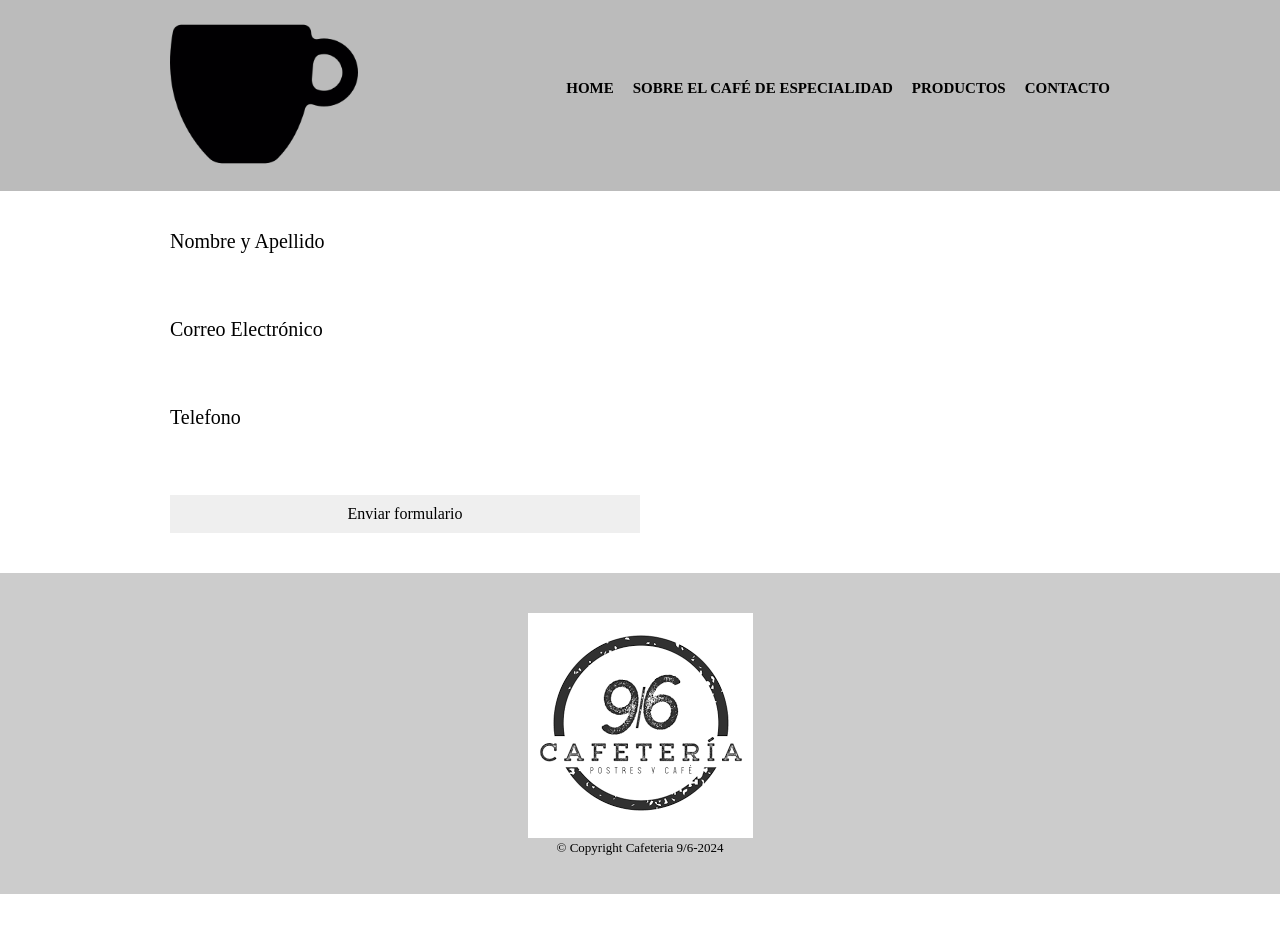
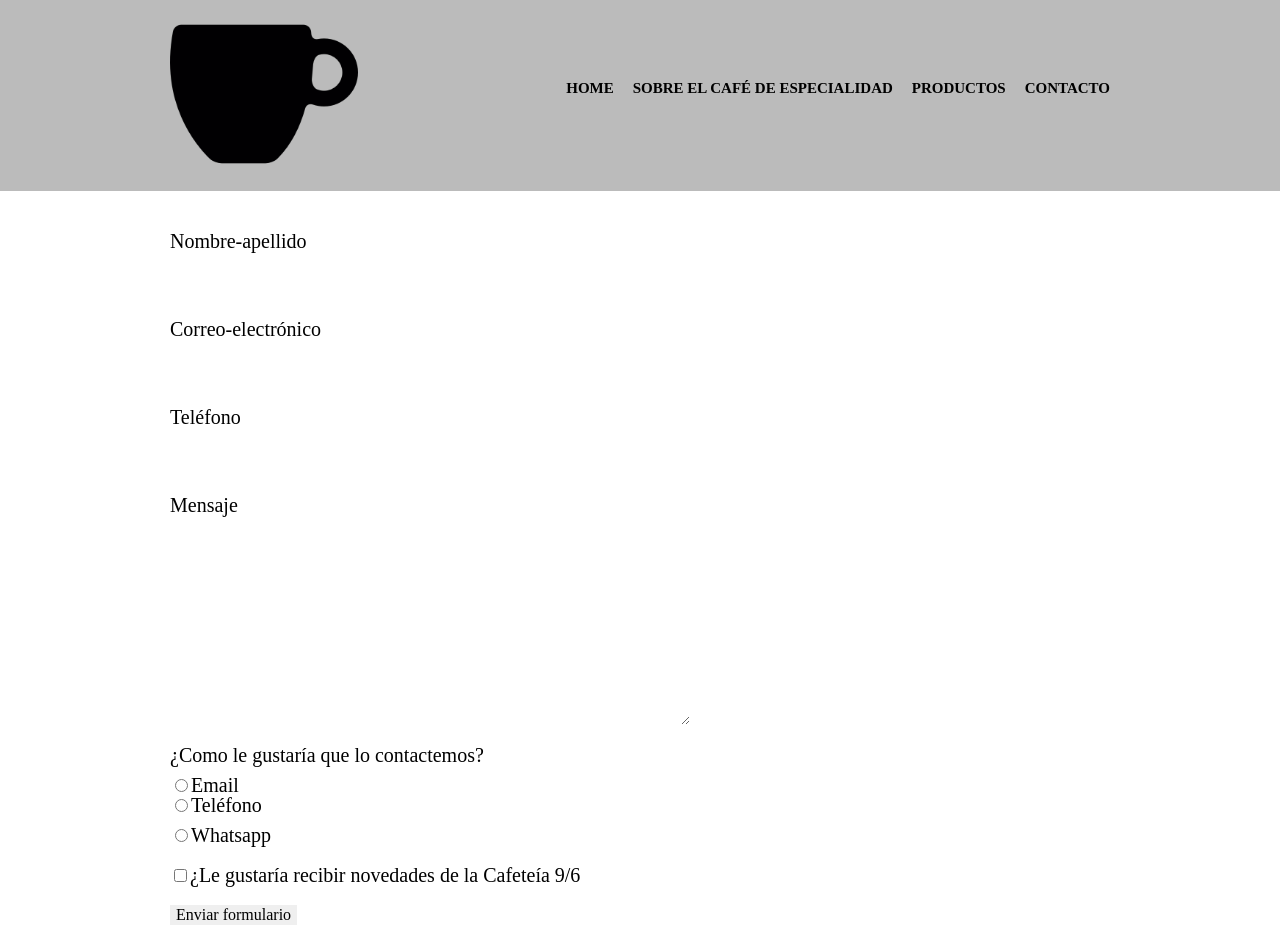
Before and after one commit to ZulmaMartinez24/Trabajo-Codo-2024, a plain HTML site: page contacto.html in a window 1280 px wide. Shown: the top 952 px of the page. Before the commit the page ends 894 px from the top, so only its background shows below. Drawn offline with Linux system fonts and the light colour scheme.

Commit message:
1st commit
Cambios en form, form label y form input

```diff
--- a/contacto.html
+++ b/contacto.html
@@ -9,6 +9,7 @@
 </head>
 <body>
     <header>
+
     <div class="caja">
         <div>
         <h1><img src="img/imagenTaza.png" class="imagenTaza"></h1>
@@ -24,26 +25,42 @@
 </header >
 <main>
     <form>
-            <label for="nombreapellido">Nombre y Apellido</label>
-            <input type="text" id="nombreapellido">
+        <label for ="nombreapellido">Nombre-apellido</label>
+        <input type ="text" id ="nombreapellido" class ="input-padron">
 
-              <label for="correoelectronico">Correo Electrónico</label>
-             <input type="text" id="correoelectronico">
+        <label for ="correoelectronico">Correo-electrónico</label>
+        <input type="text" id="correoelectronico" class="input-padron">
 
-            <label for="telefono">Telefono</label>
-            <input type="text" id="telefono">
+        <label for="telefono">Teléfono</label>
+        <input type="text" id="telefono" class="input-padron">
 
-            <input type="submit" value="Enviar formulario">
+        <label for="mensaje">Mensaje</label>
+        <textarea cols="70" rows="10"id="mensaje" class="input-padron"></textarea>
+        <div>
+        <p>¿Como le gustaría que lo contactemos?</p>
+
+        <label for="radio-email"><input type="radio"name="contacto"
+        value="email" id="radio-email">Email<label>
+
+        <label for="radio-telefono"><input type="radio"name="contacto"
+        value="telefono" id="radio-telefono">Teléfono</label>
+
+        <label for="radio-whatsapp"><input type="radio"name="contacto"
+        value="whatsapp" id="radio-whatsapp">Whatsapp</label>
+        </div>
+        <label class="checkbox"><input type="checkbox">¿Le gustaría recibir novedades de la Cafeteía 9/6</label>
+
+
+        <input  type="submit" value="Enviar formulario">
+
+
     </form>
 </main>
 <footer>
- <img src="img/Logo.png" >
- <p class="copyright">&copy Copyright Cafeteria 9/6-2024</p>
+    <img src="img/Logo.png">
+    <p class="copyright">&copy Copyright Cafetería 9/6-2024</p>
+
 
 </footer>
-
-
-
 </body>
-
 </html>
--- a/style.css
+++ b/style.css
@@ -84,27 +84,7 @@ nav a:hover{
 
 
 }
-main {
-    width: 940px;
-    margin: 0 auto;
-}
 
-form {
-    margin: 40px 0;
-}
-
-form label {
-    display:block;
-    font-size: 20px;
-    margin: 0 0 10px;
-}
-
-form input {
-    display: block;
-    margin: 0 0 20px;
-    padding: 10px 25px;
-    width: 50%;
-}
 
 footer{
     text-align: center;
@@ -115,3 +95,29 @@ footer{
 
     font-size: 13px;
 }
+main {
+    width: 940px;
+    margin: 0 auto;
+}
+
+
+
+form{
+    margin: 40px 0;
+}
+
+form label ,form p{
+    display:block;
+    font-size: 20px;
+    margin: 0 0 10px;
+}
+
+.input-padron {
+    display: block;
+    margin: 0 0 20px;
+    padding: 10px 25px;
+    width: 50%;
+}
+.checkbox{
+    margin: 20px 0 ;
+}
```
Lines whose indentation alone changed are shown as unchanged.
